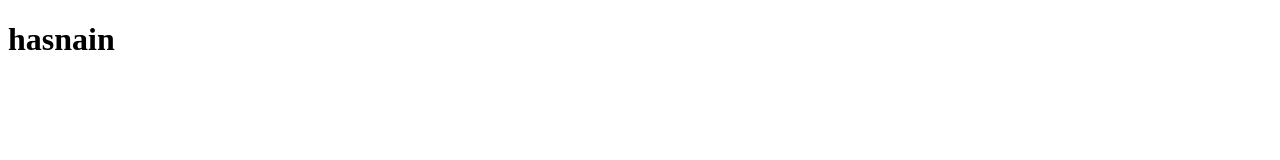
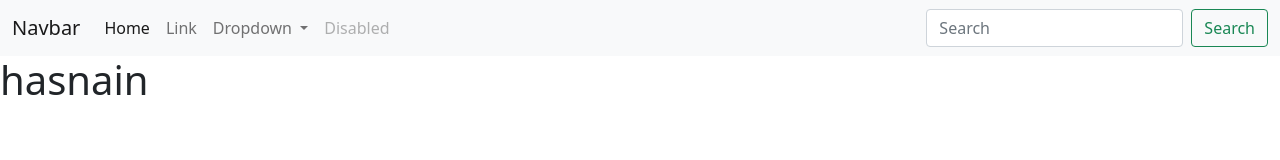
Before and after one commit to hasnain2409e02/hasnain2409e, a plain HTML site: page index.html in a window 1280 px wide. Drawn offline with nearby package versions, Linux system fonts and the light colour scheme.

Commit message:
new update

```diff
--- a/index.html
+++ b/index.html
@@ -1,11 +1,54 @@
 <!DOCTYPE html>
 <html lang="en">
+
 <head>
     <meta charset="UTF-8">
     <meta name="viewport" content="width=device-width, initial-scale=1.0">
     <title>Document</title>
+    <link href="https://cdn.jsdelivr.net/npm/bootstrap@5.0.2/dist/css/bootstrap.min.css" rel="stylesheet"
+        integrity="sha384-EVSTQN3/azprG1Anm3QDgpJLIm9Nao0Yz1ztcQTwFspd3yD65VohhpuuCOmLASjC" crossorigin="anonymous">
+        <script src="https://cdn.jsdelivr.net/npm/bootstrap@5.0.2/dist/js/bootstrap.bundle.min.js" integrity="sha384-MrcW6ZMFYlzcLA8Nl+NtUVF0sA7MsXsP1UyJoMp4YLEuNSfAP+JcXn/tWtIaxVXM" crossorigin="anonymous"></script>
+
 </head>
 <body>
+
+    <nav class="navbar navbar-expand-lg navbar-light bg-light">
+        <div class="container-fluid">
+          <a class="navbar-brand" href="#">Navbar</a>
+          <button class="navbar-toggler" type="button" data-bs-toggle="collapse" data-bs-target="#navbarSupportedContent" aria-controls="navbarSupportedContent" aria-expanded="false" aria-label="Toggle navigation">
+            <span class="navbar-toggler-icon"></span>
+          </button>
+          <div class="collapse navbar-collapse" id="navbarSupportedContent">
+            <ul class="navbar-nav me-auto mb-2 mb-lg-0">
+              <li class="nav-item">
+                <a class="nav-link active" aria-current="page" href="#">Home</a>
+              </li>
+              <li class="nav-item">
+                <a class="nav-link" href="#">Link</a>
+              </li>
+              <li class="nav-item dropdown">
+                <a class="nav-link dropdown-toggle" href="#" id="navbarDropdown" role="button" data-bs-toggle="dropdown" aria-expanded="false">
+                  Dropdown
+                </a>
+                <ul class="dropdown-menu" aria-labelledby="navbarDropdown">
+                  <li><a class="dropdown-item" href="#">Action</a></li>
+                  <li><a class="dropdown-item" href="#">Another action</a></li>
+                  <li><hr class="dropdown-divider"></li>
+                  <li><a class="dropdown-item" href="#">Something else here</a></li>
+                </ul>
+              </li>
+              <li class="nav-item">
+                <a class="nav-link disabled" href="#" tabindex="-1" aria-disabled="true">Disabled</a>
+              </li>
+            </ul>
+            <form class="d-flex">
+              <input class="form-control me-2" type="search" placeholder="Search" aria-label="Search">
+              <button class="btn btn-outline-success" type="submit">Search</button>
+            </form>
+          </div>
+        </div>
+      </nav>
     <h1>hasnain</h1>
+
 </body>
 </html>
```
